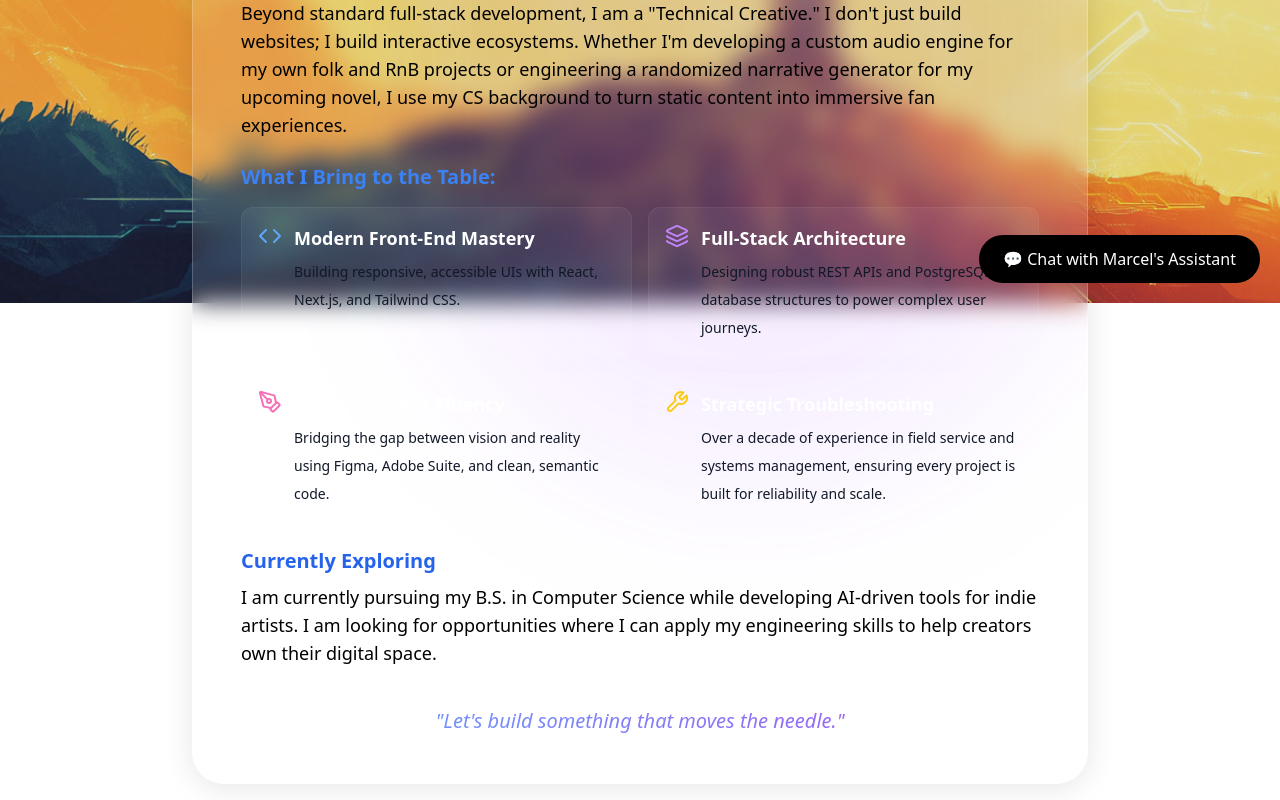
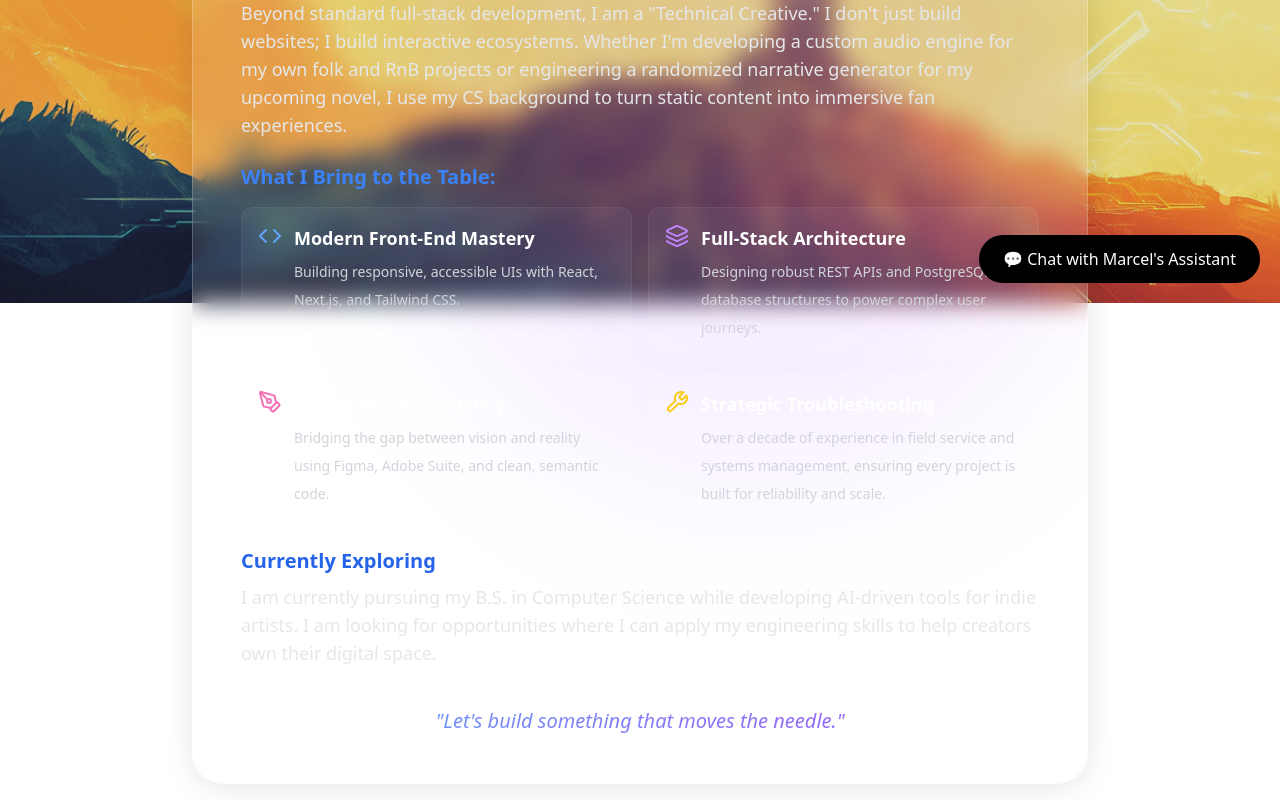
Before and after one commit to MarcelDWill/my-static-site, a Next.js app: page /about_me in a window 1280 px wide. Shown: the part 497-1297 px from the top of the page. Built offline with nearby package versions, Linux system fonts and the light colour scheme.

Commit message:
Revert text colors in about/page.tsx to light gray

```diff
--- a/app/about_me/page.tsx
+++ b/app/about_me/page.tsx
@@ -22,7 +22,7 @@ export default function AboutMe() {
         </h1>
 
         {/* Intro */}
-        <div className="relative z-10 space-y-6 text-base md:text-lg text-black leading-relaxed">
+        <div className="relative z-10 space-y-6 text-base md:text-lg text-gray-200 leading-relaxed">
           <p>
             Hi, I’m <strong>Marcel Williams</strong>. I am a Front-End Developer and Computer Science student dedicated to building digital environments that feel as good as they function. With a professional background in technical systems support and a certificate in Software Engineering, I specialize in creating high-performance, accessible web applications using the <strong>PERN stack</strong>.
           </p>
@@ -45,28 +45,28 @@ export default function AboutMe() {
                     <Code className="w-6 h-6 text-blue-400 shrink-0" />
                     <div>
                         <strong className="block text-white mb-1">Modern Front-End Mastery</strong>
-                        <span className="text-sm text-gray-900">Building responsive, accessible UIs with React, Next.js, and Tailwind CSS.</span>
+                        <span className="text-sm text-gray-300">Building responsive, accessible UIs with React, Next.js, and Tailwind CSS.</span>
                     </div>
                 </li>
                 <li className="flex items-start gap-3 bg-white/5 p-4 rounded-xl border border-white/5 hover:bg-white/10 transition-colors">
                     <Layers className="w-6 h-6 text-purple-400 shrink-0" />
                     <div>
                         <strong className="block text-white mb-1">Full-Stack Architecture</strong>
-                        <span className="text-sm text-gray-900">Designing robust REST APIs and PostgreSQL database structures to power complex user journeys.</span>
+                        <span className="text-sm text-gray-300">Designing robust REST APIs and PostgreSQL database structures to power complex user journeys.</span>
                     </div>
                 </li>
                 <li className="flex items-start gap-3 bg-white/5 p-4 rounded-xl border border-white/5 hover:bg-white/10 transition-colors">
                     <PenTool className="w-6 h-6 text-pink-400 shrink-0" />
                     <div>
                         <strong className="block text-white mb-1">Design-to-Code Fluency</strong>
-                        <span className="text-sm text-gray-900">Bridging the gap between vision and reality using Figma, Adobe Suite, and clean, semantic code.</span>
+                        <span className="text-sm text-gray-300">Bridging the gap between vision and reality using Figma, Adobe Suite, and clean, semantic code.</span>
                     </div>
                 </li>
                 <li className="flex items-start gap-3 bg-white/5 p-4 rounded-xl border border-white/5 hover:bg-white/10 transition-colors">
                     <Wrench className="w-6 h-6 text-yellow-400 shrink-0" />
                     <div>
                         <strong className="block text-white mb-1">Strategic Troubleshooting</strong>
-                        <span className="text-sm text-gray-900">Over a decade of experience in field service and systems management, ensuring every project is built for reliability and scale.</span>
+                        <span className="text-sm text-gray-300">Over a decade of experience in field service and systems management, ensuring every project is built for reliability and scale.</span>
                     </div>
                 </li>
              </ul>
```
